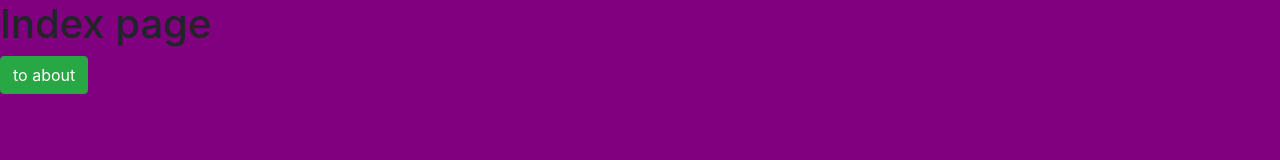
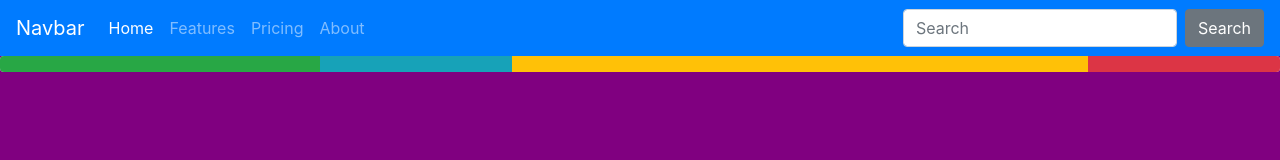
Before and after one commit to AphroDen/testing-webpack, a website built with webpack: page src/index/index.html in a window 1280 px wide. Built offline with nearby package versions, Linux system fonts and the light colour scheme.

Commit message:
Just testing #1

```diff
--- a/src/index/index.html
+++ b/src/index/index.html
@@ -3,12 +3,48 @@
 <head>
     <meta charset="UTF-8">
     <title>Index</title>
-    <meta name="viewport"
-          content="width=device-width, user-scalable=no, initial-scale=1.0, maximum-scale=1.0, minimum-scale=1.0">
+    <meta name="viewport" content="width=device-width, user-scalable=no, initial-scale=1.0, maximum-scale=1.0, minimum-scale=1.0">
     <meta http-equiv="X-UA-Compatible" content="ie=edge">
 </head>
 <body>
-<h1>Index page</h1>
-<a href="about.html" class="btn btn-success">to about</a>
+
+<nav class="navbar navbar-expand-lg navbar-dark bg-primary">
+    <a class="navbar-brand" href="#">Navbar</a>
+    <button class="navbar-toggler collapsed" type="button" data-toggle="collapse" data-target="#navbarColor01" aria-controls="navbarColor01" aria-expanded="false" aria-label="Toggle navigation" style="">
+        <span class="navbar-toggler-icon"></span>
+    </button>
+
+    <div class="navbar-collapse collapse" id="navbarColor01" style="">
+        <ul class="navbar-nav mr-auto">
+            <li class="nav-item active">
+                <a class="nav-link" href="#">Home <span class="sr-only">(current)</span></a>
+            </li>
+            <li class="nav-item">
+                <a class="nav-link" href="#">Features</a>
+            </li>
+            <li class="nav-item">
+                <a class="nav-link" href="#">Pricing</a>
+            </li>
+            <li class="nav-item">
+                <a class="nav-link" href="#">About</a>
+            </li>
+        </ul>
+        <form class="form-inline my-2 my-lg-0">
+            <input class="form-control mr-sm-2" type="text" placeholder="Search">
+            <button class="btn btn-secondary my-2 my-sm-0" type="submit">Search</button>
+        </form>
+    </div>
+</nav>
+<!--<h1>Index page</h1>-->
+<!--<a href="about.html" class="btn btn-success">to about</a>-->
+
+
+
+<div class="progress">
+    <div class="progress-bar bg-success" role="progressbar" style="width: 25%" aria-valuenow="25" aria-valuemin="0" aria-valuemax="75"></div>
+    <div class="progress-bar bg-info" role="progressbar" style="width: 15%" aria-valuenow="15" aria-valuemin="0" aria-valuemax="15"></div>
+    <div class="progress-bar bg-warning" role="progressbar" style="width: 45%" aria-valuenow="45" aria-valuemin="0" aria-valuemax="45"></div>
+    <div class="progress-bar bg-danger" role="progressbar" style="width: 15%" aria-valuenow="15" aria-valuemin="0" aria-valuemax="15"></div>
+</div>
 </body>
 </html>
```
